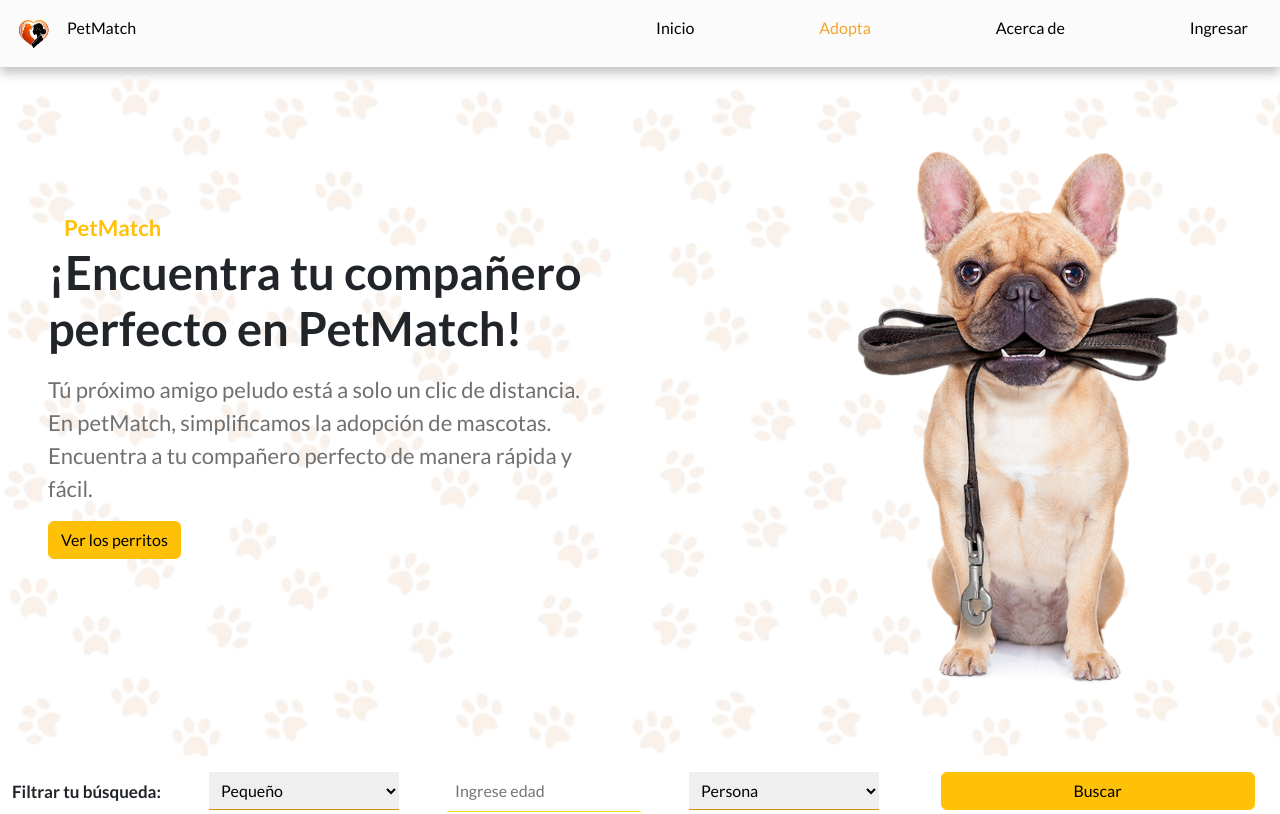
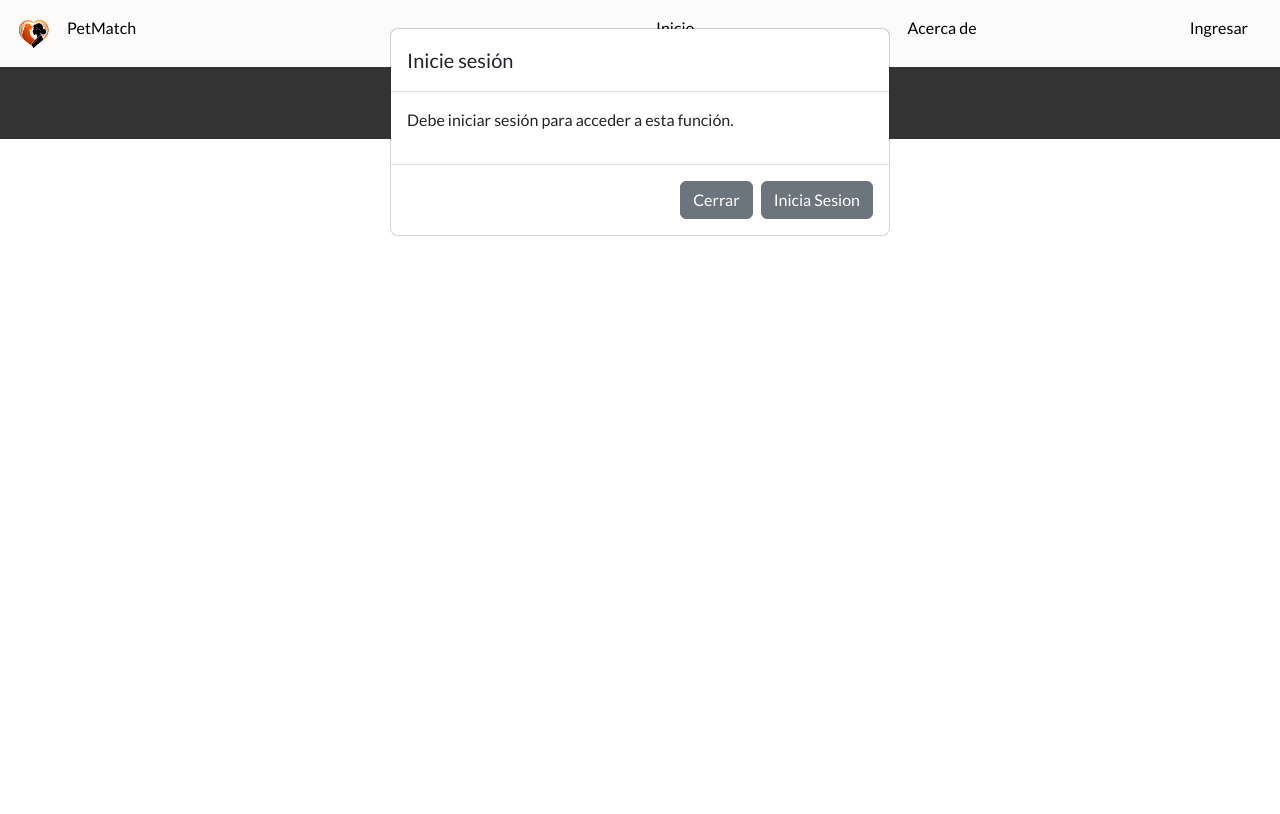
Before and after one commit to alber748/pet-match-front, a React (Vite) app: page /adopta in a window 1280 px wide. Shown: the top 814 px of the page. Built offline with nearby package versions, Linux system fonts and the light colour scheme; no server answers.

Commit message:
Adopta rutas

```diff
--- a/src/app/Pages/Adopta/Adopta.tsx
+++ b/src/app/Pages/Adopta/Adopta.tsx
@@ -3,18 +3,64 @@ import { FilterPerritos } from "./components/FilterPerritos"
 import { BannerPages } from "./../../components/BannerPages"
 
 import Perro from "../../../assets/perro-adopta.png"
+import { useEffect, useState } from "react"
+import { useNavigate } from "react-router-dom";
+
 
 export const Adopta = () => {
+  const [token, setToken] = useState(false)
+  const [showModal, setShowModal] = useState(true);
+  const navigate = useNavigate()
+
+
+  useEffect(() => {
+    const token = localStorage.getItem("token")
+    if (token !== null && token !== undefined && token !== "") {
+      setToken(true)
+    }
+  }, [token])
+
+  const handleCloseModal = async () => {
+    setShowModal(false);
+  };
+
+  const handleInicioSesion = () => {
+    navigate("/login")
+  }
   return (
     <>
-    <BannerPages perritoImg={ Perro }
+      {token ?
+        <>
+          <BannerPages
+            perritoImg={Perro}
             title="¡Encuentra tu compañero perfecto en PetMatch!"
-      text="Tú próximo amigo peludo está a solo un clic de distancia. En petMatch, simplificamos la adopción de mascotas. Encuentra a tu compañero perfecto de manera rápida y fácil."
+            text="Tu próximo amigo peludo está a solo un clic de distancia. En petMatch, simplificamos la adopción de mascotas. Encuentra a tu compañero perfecto de manera rápida y fácil."
           />
           <FilterPerritos />
           <div className="mt-5">
             <CatalogoCompleto />
           </div>
         </>
+        :
+
+        <div className="modal" tabIndex={-1} role="dialog" style={{ display: 'block' }}>
+          <div className="modal-dialog" role="document">
+            <div className="modal-content">
+              <div className="modal-header">
+                <h5 className="modal-title">Inicie sesión</h5>
+              </div>
+              <div className="modal-body">
+                <p>Debe iniciar sesión para acceder a esta función.</p>
+              </div>
+              <div className="modal-footer">
+                <button type="button" className="btn btn-secondary" onClick={handleCloseModal}>Cerrar</button>
+                <button className="btn btn-secondary" onClick={handleInicioSesion}>Inicia Sesion</button>
+              </div>
+            </div>
+          </div>
+        </div>
+
+      }
+    </>
   )
 }
--- a/src/app/components/Header.tsx
+++ b/src/app/components/Header.tsx
@@ -2,6 +2,8 @@
 import { NavLink, useNavigate } from 'react-router-dom'
 import { FontAwesomeIcon } from '@fortawesome/react-fontawesome'
 import { faBars } from '@fortawesome/free-solid-svg-icons'
+import { useState, useEffect } from "react"
+
 
 //Assets
 import logo from "../../assets/logo.png"
@@ -9,11 +11,24 @@ import logo from "../../assets/logo.png"
 export const Header = () => {
   const token = localStorage.getItem("token")
   const navigate = useNavigate()
+  const [userRol, setUserRol] = useState(false)
 
   const handleSesion = () => {
     localStorage.clear()
     navigate("/")
+    setUserRol(false)
   }
+  useEffect(() => {
+    const user = localStorage.getItem("user");
+    if (user !== null && user !== undefined && user !== "") {
+      const userP = JSON.parse(user);
+      if (Array.isArray(userP)) {
+        if (userP.some(prop => prop.kindRol === "2")) {
+          setUserRol(true);
+        }
+      }
+    }
+  }, [navigate, userRol]);
   return (
     <header className=''>
       <div className='container-header desktop-header d-md-flex d-hidden'>
@@ -23,7 +38,7 @@ export const Header = () => {
         </div>
         <div className='col-6 d-flex justify-content-between nav-header'>
           <NavLink to='/' className='link-head'> Inicio </NavLink>
-          <NavLink to='/adopta' className='link-head'> Adopta </NavLink>
+          {userRol ? <NavLink to='/adopta' className='link-head'> Adopta </NavLink> : ""}
           <NavLink to='/acerca-de' className='link-head'> Acerca de </NavLink>
           {!token ? <NavLink to='/login' className='link-head'> Ingresar </NavLink> :
             <>
```
Lines whose indentation alone changed are shown as unchanged.
